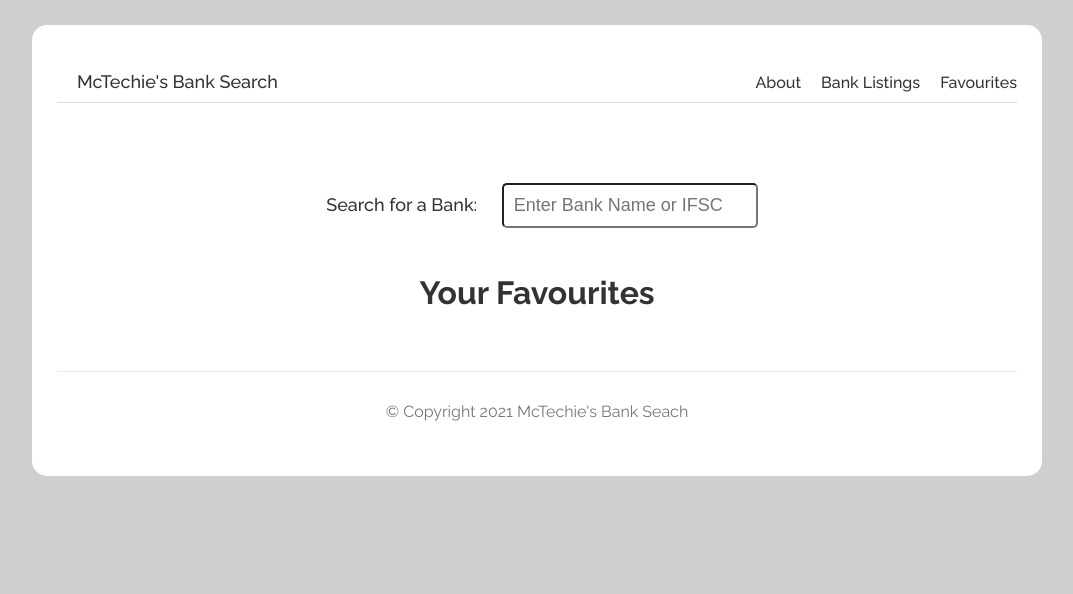
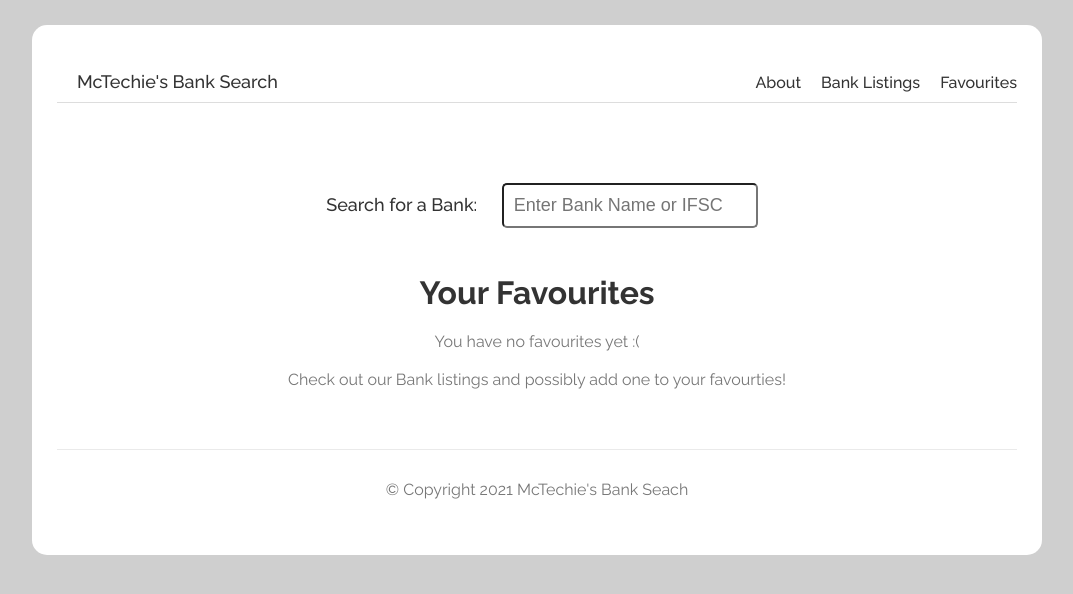
Before and after one commit to McTechie/next-bank-search, a Next.js app: page /favourites in a window 1280 px wide. Shown: the top 594 px of the page, without its empty margins (103-1176 px from the left). Built offline with nearby package versions, Linux system fonts and the light colour scheme.

Commit message:
Improved UX

```diff
--- a/pages/favourites.js
+++ b/pages/favourites.js
@@ -12,7 +12,8 @@ const Favourties = () => {
 
     useEffect(() => {
         setLocalFav(JSON.parse(localStorage.getItem("banks") || "[]"));
-    }, [])
+        console.log(localFav);
+    }, []);
 
     return (
         <>
@@ -28,7 +29,13 @@ const Favourties = () => {
                 </div>
             </div>
             <h1 style={{ "textAlign": "center" }}>Your Favourites</h1>
-            {localFav.filter(bank => bank.bank_name.toLowerCase().includes(searchName.toLowerCase()) || bank.ifsc.includes(searchIfsc)).map(bank => {
+            {(localFav.length === 0) && (
+                <div style={{ "color": "#777", "textAlign": "center" }}>
+                    <div>You have no favourites yet :&#40;</div> <br />
+                    <div>Check out our Bank listings and possibly add one to your favourties!</div>
+                </div>
+            )}
+            {(localFav.length !== 0) && localFav.filter(bank => bank.bank_name.toLowerCase().includes(searchName.toLowerCase()) || bank.ifsc.includes(searchIfsc)).map(bank => {
                 return (
                     <Link href={'/banks/' + bank.ifsc} key={bank.ifsc}>
                         <a className="single">
```
